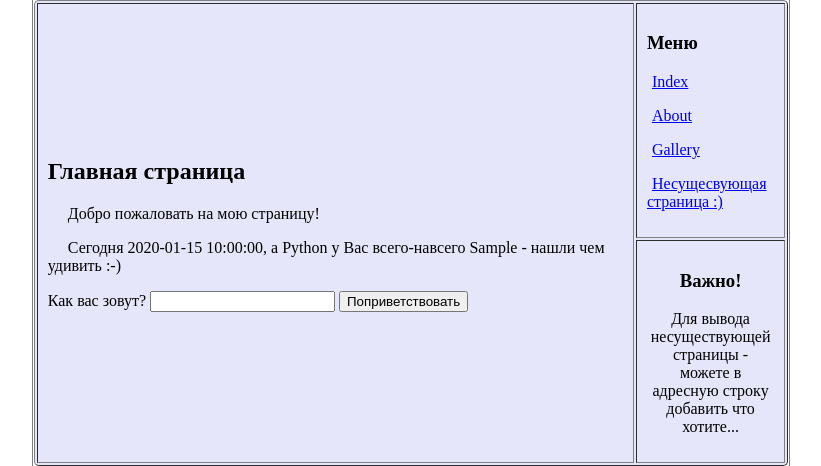
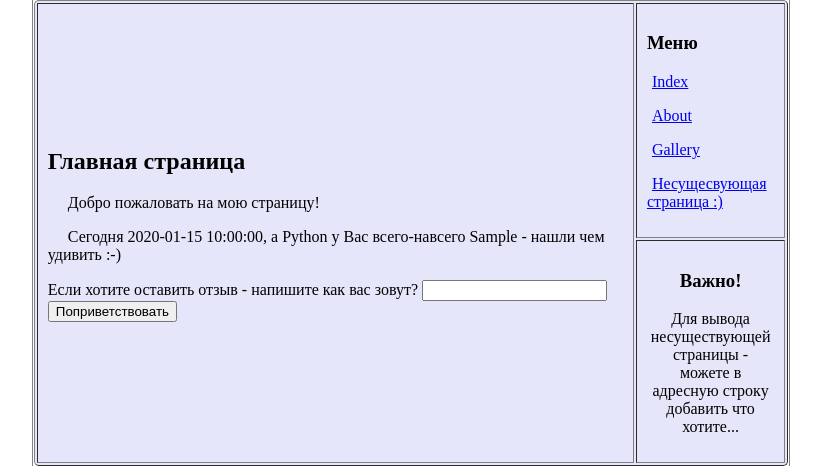
Before and after one commit to TatianaGrishechkina/python_arch_templ, a Python web app: template Lesson1_TGrishechkina/templates/index.html in a window 1280 px wide. Shown: the part 159-625 px from the top of the page, without its empty margins (229-1050 px from the left). Run offline with Jinja, Linux system fonts and the light colour scheme; the template is opened without the code that fills it: most values are stand-ins (such as "Sample title", 1, 10 or a date in 2020).

Commit message:
lesson2_add

```diff
--- a/Lesson1_TGrishechkina/templates/index.html
+++ b/Lesson1_TGrishechkina/templates/index.html
@@ -77,7 +77,8 @@ style="width:80%">
 
 <p style="text-indent:20px">Сегодня {{date}}, а Python у Вас всего-навсего {{python_ver}} - нашли чем удивить :-)</p>
     <form method="GET" action="hello">
-        <p>Как вас зовут? <input name="username" required> <input type="submit" value="Поприветствовать"></p>
+        <p>Если хотите оставить отзыв - напишите как вас зовут?
+            <input name="username" required> <input type="submit" value="Поприветствовать"></p>
     </form>
 <!--Закрываем ячейку-->
 </td>
```
